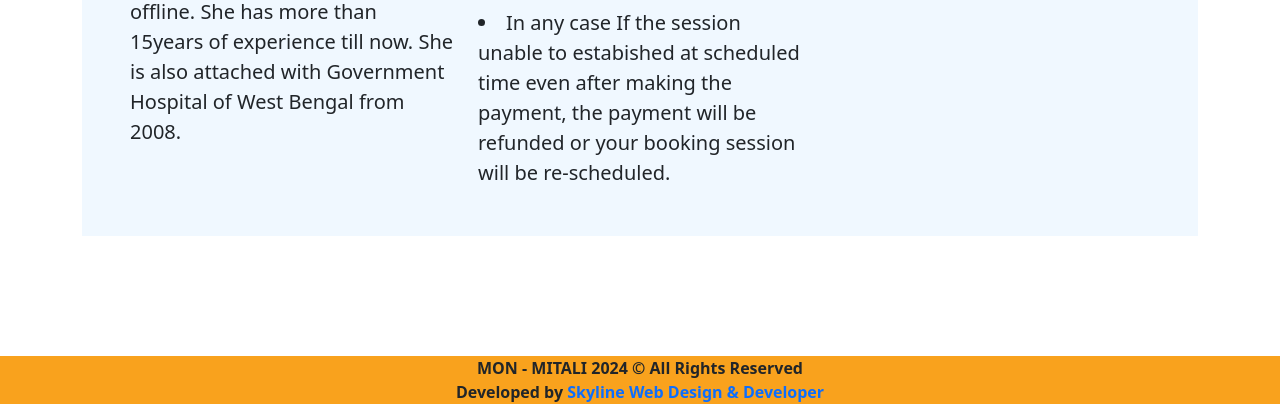
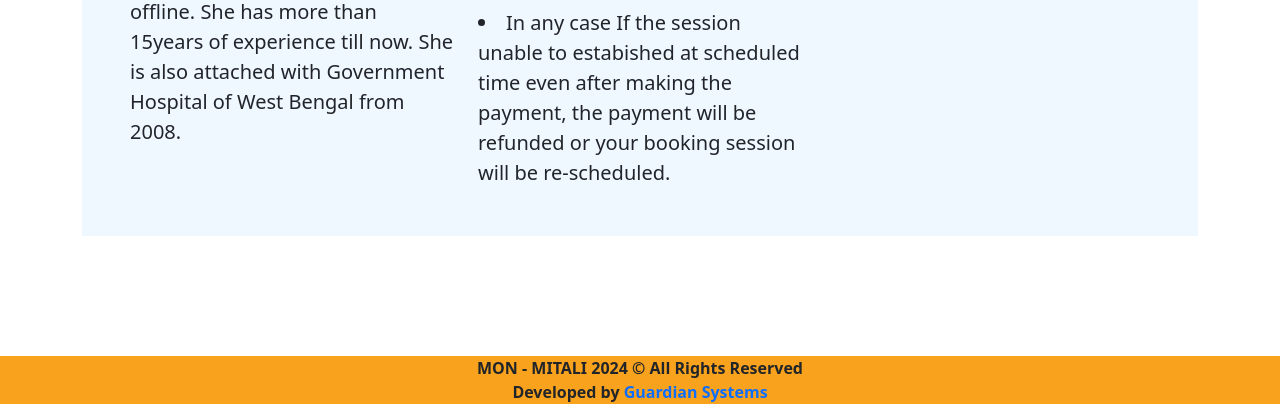
Before and after one commit to Thecounsellor/MON-MITALI, a plain HTML site: page blogs.html in a window 1280 px wide. Shown: the part 6846-7250 px from the top of the page. Drawn offline with nearby package versions, Linux system fonts and the light colour scheme; a web font is replaced by a local one.

Commit message:
blogs.html

```diff
--- a/blogs.html
+++ b/blogs.html
@@ -137,7 +137,7 @@
 
 
     <div class="advertisementnote">MON - MITALI 2024 &copy All Rights Reserved <br>
-    Developed by <a href="https://bishwarup1000.github.io/skylinewebdesignanddeveloper/">Skyline Web Design & Developer</a>
+    Developed by <a href="https://bishwarup1000.github.io/guardiansystems/">Guardian Systems</a>
     </div>
 
 
```
